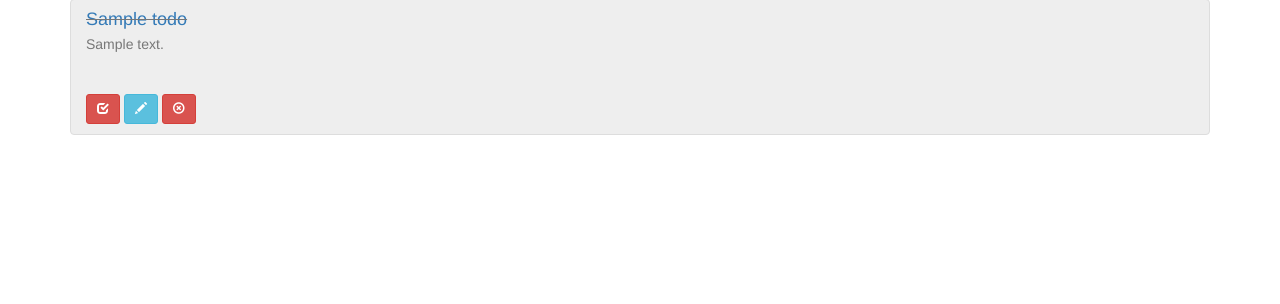
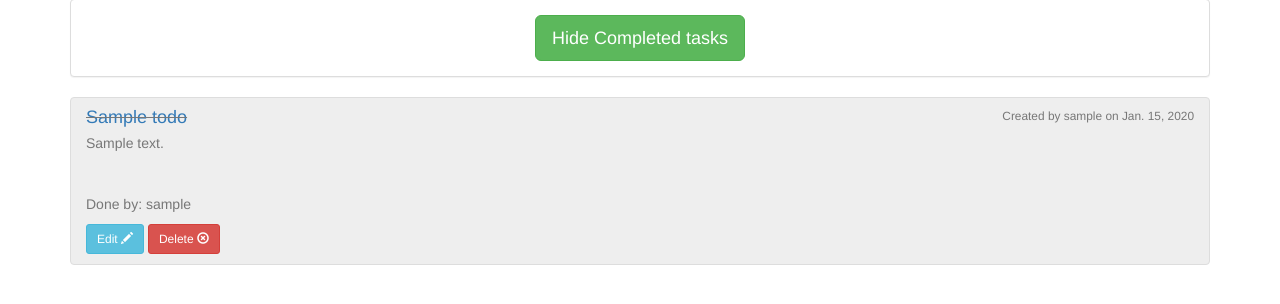
Before and after one commit to theghost7771/todolist, a Django app: page / in a window 1280 px wide. Shown: the part 51-355 px from the top of the page. Run offline with Django 3.2, Linux system fonts and the light colour scheme; a user stored in the database is signed in; tables that the repository leaves empty hold one stand-in row (values such as "Sample post"); some libraries are stand-ins or nearby versions.

Commit message:
view improvments, pagination, not done tasks button, styles etc

```diff
--- a/todolist/static/css/main.css
+++ b/todolist/static/css/main.css
@@ -8,11 +8,8 @@ body {
     margin: 0 auto;
 }
 
-.description {
-    white-space: nowrap;
-    overflow: hidden;
-    text-overflow: ellipsis;
-    max-height: 100px;
+.list-group {
+    word-wrap: break-word;
 }
 
 .list-group span.disabled h4 {
--- a/todolist/templates/todo/list.html
+++ b/todolist/templates/todo/list.html
@@ -3,35 +3,69 @@
 {% block title %}{% trans "List of Tasks" %}{% endblock title %}
 
 {% block content %}
+    <div class="panel panel-default text-center">
+        <div class="panel-body">
+            {% if request.session.hide_done == "True" %}
+                <a href="?hide_done=False" class='btn btn-success btn-lg'>{% trans "Show Completed tasks" %}</a>
+            {% else %}
+                <a href="?hide_done=True" class='btn btn-success btn-lg'>{% trans "Hide Completed tasks" %}</a>
+            {% endif %}
+        </div>
+    </div>
     {% if todo_items %}
         <div class="list-group">
             {% for todo in todo_items %}
               <span class="list-group-item{% if todo.is_done %} disabled{% endif %}">
+                <small class='pull-right'>{% trans "Created by" %} {{ todo.owner }} {% trans "on" %} {{ todo.created|date }}</small>
                 <h4 class="list-group-item-heading"><a href="{{ todo.get_absolute_url  }}">{{ todo }}</a></h4>
-                <p class="list-group-item-text description">{{ todo.description }}</p>
+                <span class="list-group-item-text description">{{ todo.description|truncatewords:100 }}</span>
                 <hr />
-                <button type="button" class="btn btn-{% if todo.is_done %}danger{% else %}success{% endif %} btn-sm todo-button"
+                {% if todo.is_done %}
+                    <p>{% trans "Done by:" %} {{ todo.done_by|default:todo.owner }}</p>
+                {% else %}
+                    <button type="button" class="btn btn-success btn-sm todo-button"
                     onclick="switch_todo_status(this, {{ todo.id }})">
-                    <span class="glyphicon glyphicon-check" aria-hidden="true"></span>
+                        {% trans "Done" %} <span class="glyphicon glyphicon-check" aria-hidden="true"></span>
                     </button>
+                {% endif %}
+
                 {% if todo.owner == request.user %}
                     <a href="{% url 'todo:edit' todo.id %}" class="btn btn-info btn-sm">
-                        <span class="glyphicon glyphicon-pencil" aria-hidden="true"></span>
+                        {% trans "Edit" %} <span class="glyphicon glyphicon-pencil" aria-hidden="true"></span>
                     </a>
                     <a href="{% url 'todo:delete' todo.id %}" class="btn btn-danger btn-sm">
-                        <span class="glyphicon glyphicon-remove-circle" aria-hidden="true"></span>
+                        {% trans "Delete" %} <span class="glyphicon glyphicon-remove-circle" aria-hidden="true"></span>
                     </a>
                 {% endif %}
               </span>
             {% endfor %}
+            {% if is_paginated %}
+                <nav aria-label="...">
+                  <ul class="pager">
+                    <li class="previous">
+                        {% if page_obj.has_previous %}
+                            <a href="{% url 'todo:home' %}?page={{ page_obj.previous_page_number }}"><span aria-hidden="true">&larr;</span> {% trans "Previous" %}</a>
+                        {% endif %}
+                    </li>
+                    <li class="next">
+                        {% if page_obj.has_next %}
+                            <a href="{% url 'todo:home' %}?page={{ page_obj.next_page_number }}">{% trans "Next" %} <span aria-hidden="true">&rarr;</span></a>
+                        {% endif %}
+                    </li>
+                  </ul>
+                </nav>
+            {% endif %}
         </div>
     {% else %}
-        <div class="alert alert-info" role="alert">{% trans "No tasks here" %}</div>
+        <div class="alert alert-warning" role="alert">
+            {% trans "Sorry, no ToDo's here, you can" %} <a href="{% url 'todo:create' %}">{% trans "create one" %}</a>
+        </div>
     {% endif %}
 {% endblock %}
 
 {% block javascript %}
     {{ block.super }}
+
     <script type="text/javascript">
         $(document).ready(function() {
             $.ajaxSetup({
@@ -41,30 +75,18 @@
                     }
                 }
             });
-        $('.todo-button').click(function() {
-            var todo_id = $(this).parent().data('todo-id');
-
-        });
         });
         function switch_todo_status(el, todo_id) {
             var $button = $(el);
-        var message;
-        var noty_type;
-        $.post("{% url 'todo:status_switch' %}", {'id': todo_id}, function( data ) {
+            $.post("{% url 'todo:status_switch' %}", {'id': todo_id}, function(data) {
+                $button.parent().addClass('disabled');
+                $button.before('<p>{% trans "Done by" %}: ' + data.done_by + '</p>');
+                $button.remove();
                 if (data.is_done){
-                $button.removeClass('btn-success');
-                $button.addClass('btn-danger');
-                $button.parent().addClass('disabled');
-                message = "{% trans 'Todo marked as done' %}";
-                noty_type = 'success';
+                    $.notify("{% trans 'Todo marked as done' %}", {position:"bottom right", className: 'success'});
                 } else {
-                $button.addClass('btn-success');
-                $button.removeClass('btn-danger');
-                $button.parent().removeClass('disabled');
-                message = "{% trans 'Todo marked as undone' %}";
-                noty_type = 'error';
+                    $.notify("{% trans 'Sorry, this todo already done by' %} " + data.done_by, {position:"bottom right", className: 'error'});
                 }
-            $.notify(message, {position:"bottom right", className: noty_type});
             });
         };
     </script>
--- a/todolist/todo/models.py
+++ b/todolist/todo/models.py
@@ -13,7 +13,8 @@ class Todo(models.Model):
     description = models.TextField(_('Description'))
     is_done = models.BooleanField(_('Is task done?'), default=False)
     is_deleted = models.BooleanField(default=False)
-    owner = models.ForeignKey(to=settings.AUTH_USER_MODEL)
+    owner = models.ForeignKey(to=settings.AUTH_USER_MODEL, related_name='owner')
+    done_by = models.ForeignKey(to=settings.AUTH_USER_MODEL, null=True, related_name='done_by')
     created = models.DateTimeField(auto_now_add=True)
     modified = models.DateTimeField(auto_now=True)
 
@@ -25,3 +26,11 @@ class Todo(models.Model):
 
     def get_absolute_url(self):
         return reverse('todo:detail', args=[self.id])
+
+    def mark_done(self, user):
+        """Mark task as done, record who did it, and save row"""
+        if not self.is_done:
+            self.is_done = True
+            self.done_by = user
+            self.save()
+            return True
--- a/todolist/todo/views.py
+++ b/todolist/todo/views.py
@@ -1,6 +1,7 @@
 # -*- coding: utf-8 -*-
 
 from django.views.generic import ListView, DetailView, UpdateView, CreateView, DeleteView, View
+from django.core.exceptions import PermissionDenied
 from django.utils.translation import ugettext as _
 from django.http import JsonResponse, Http404
 from django.contrib import messages
@@ -22,7 +23,7 @@ class TodoActionMixin(object):
     def get_object(self, queryset=None):
         obj = super(TodoActionMixin, self).get_object()
         if obj.owner.id != self.request.user.id:
-            raise Http404
+            raise PermissionDenied
         return obj
 
     def form_valid(self, form):
@@ -55,16 +56,27 @@ class TodoListView(LoginRequiredMixin, ListView):
     model = Todo
     template_name = 'todo/list.html'
     context_object_name = 'todo_items'
+    paginate_by = 20
 
     def get_queryset(self):
-        # to prevent multiple request to users table
-        return Todo.objects.prefetch_related()
+        # to prevent multiple request to users table add select_related here
+        queryset = Todo.objects.select_related('owner', 'done_by')
+
+        # save state to session
+        if 'hide_done' in self.request.GET:
+            self.request.session['hide_done'] = self.request.GET['hide_done']
+            self.request.session.modified = True
+
+        # modify queryset according to user wishes
+        if self.request.session.get('hide_done') == 'True':
+            queryset = queryset.filter(is_done=False)
+
+        return queryset
 
 
-class TodoStatusSwitchView(JSONResponseMixin, AjaxResponseMixin, View):
+class TodoStatusSwitchView(LoginRequiredMixin, JSONResponseMixin, AjaxResponseMixin, View):
 
     def post_ajax(self, request, *args, **kwargs):
         todo = Todo.objects.get(id=request.POST.get('id'))
-        todo.is_done = not todo.is_done
-        todo.save()
-        return self.render_json_response({'is_done': todo.is_done})
+        result = todo.mark_done(request.user)
+        return self.render_json_response({'is_done': result, 'done_by': str(todo.done_by)})
```
Also changed, not shown: todolist/todo/migrations/0003_auto_20170425_1524.py (added). Lines whose indentation alone changed are shown as unchanged.
